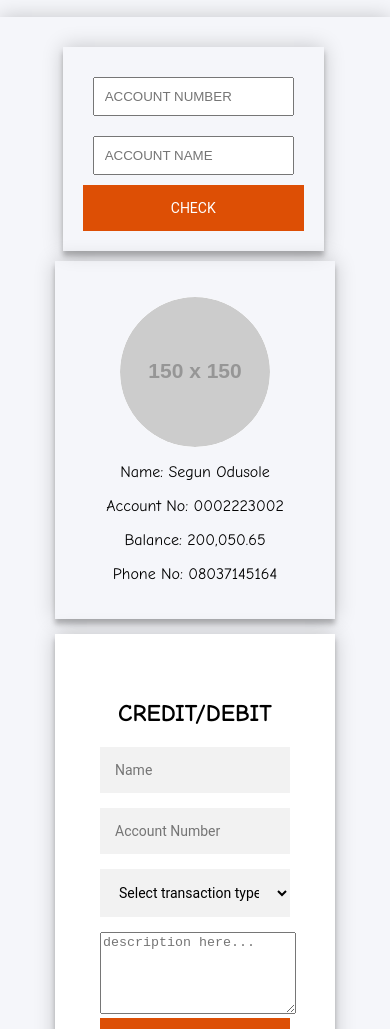
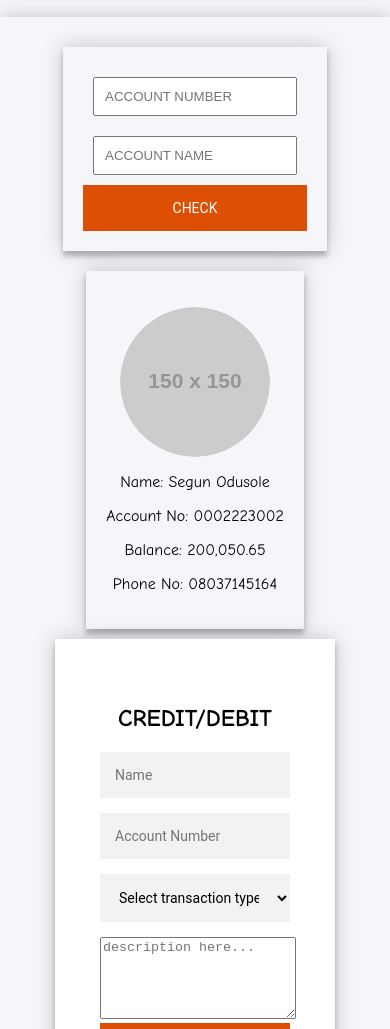
Before and after one commit to dharmykoya/banka, a plain HTML site: page UI/admin/transaction.html in a window 390 px wide. Shown: the part 51-1080 px from the top of the page. Drawn offline with Linux system fonts and the light colour scheme; placeholder pictures from the web are drawn by us.

Commit message:
chore(feedback changes):changes to ui changes to transaction page

```diff
--- a/UI/admin/transaction.html
+++ b/UI/admin/transaction.html
@@ -53,6 +53,7 @@
     </section>
 
     <section>
+      <div class="account-transaction-container">
         <div class="account-found">
           <div class="transaction-container">
             <div class="user-photo">
@@ -65,7 +66,7 @@
               <p>Phone No: 08037145164</p>
             </div>
           </div>
-
+        </div>
         <div class="credit-debit-form">
           <div class="credit-debit">
             <h2>CREDIT/DEBIT</h2>
@@ -85,7 +86,6 @@
           </div>
         </div>
       </div>
-
     </section>
   </section>
 </main>
--- a/UI/css/transaction.css
+++ b/UI/css/transaction.css
@@ -11,7 +11,7 @@ body {
   display: flex;
   padding: 10px;
   justify-content: center;
-  width: 64%;
+  width: 55%;
   margin: 0px auto;
 }
 
@@ -47,12 +47,11 @@ body {
 
 .account-found {
   display: flex;
-  margin: 0px auto;
-  width: 80%;
-  justify-content: space-evenly;
+  margin-right: 20px;
+  margin-left: 90px;
 }
 .credit-debit-form {
-  width: 30%;
+  width: 80%;
 }
 
 .credit-debit {
@@ -71,11 +70,20 @@ body {
   height: 76px;
 }
 
+.account-transaction-container {
+  display: grid;
+  grid-template-columns: auto auto;
+  justify-content: center;
+}
+
 
 @media only screen and (max-width: 771px) {
+  .account-transaction-container {
+    grid-template-columns: auto;
+  }
   .credit-debit-form {
-    width: 100%;
-    margin-top: 15px;
+    width: 80%;
+    margin: 0px auto;
   }
   .check-form {
     flex-direction: column;
@@ -83,25 +91,22 @@ body {
   }
 
   .account-found {
-    flex-direction: column;
+    display: flex;
+    margin: 10px auto;
   }
 
   .check-form {
     grid-template-columns: auto;
   }
   .account-search {
-    width: 79%;
-    margin-left: 25px;
+    width: 80%;
+    margin: 0px auto;
   }
-
 }
 
 
 
 @media (min-width: 772px) and (max-width: 968px) {
-  .credit-debit-form {
-    width: 53%;
-  }
   .account-search {
     width: 91%;
   }
```
Lines whose indentation alone changed are shown as unchanged.
